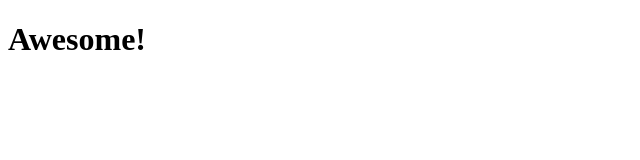
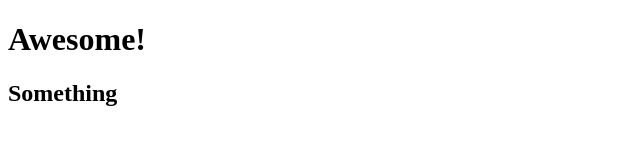
Before and after one commit to shannonjen/class_git, a plain HTML site: page index.html in a window 1280 px wide. Shown: the whole page, without its empty margins (0-640 px from the left). Drawn offline with Linux system fonts and the light colour scheme.

Commit message:
Add something closes #1

```diff
--- a/index.html
+++ b/index.html
@@ -6,6 +6,6 @@
 </head>
 <body>
 	<h1>Awesome!</h1>
-
+	<h2>Something</h2>
 </body>
 </html>
```
